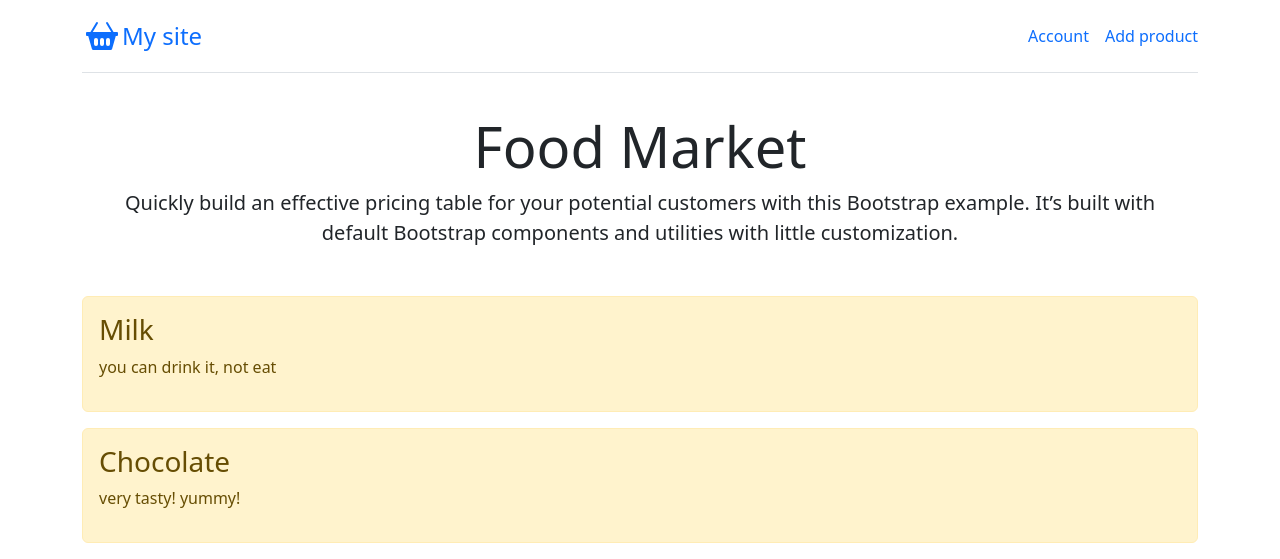
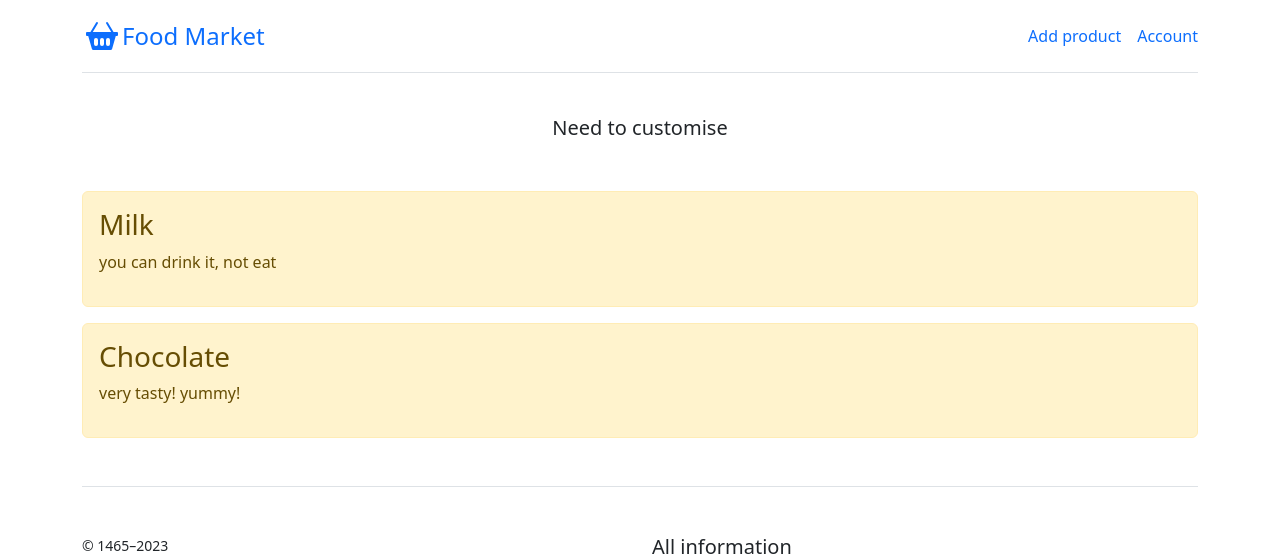
Before and after one commit to 1acrimosa/Django-Project-1, a Django app: page / in a window 1280 px wide. Shown: the top 559 px of the page. Run offline with Django 4.2, Linux system fonts and the light colour scheme; data comes from the database, SQL or seed files in the repository.

Commit message:
base model changed

```diff
--- a/main/templates/main/base.html
+++ b/main/templates/main/base.html
@@ -17,18 +17,18 @@
         <svg xmlns="http://www.w3.org/2000/svg" width="40" height="32" fill="currentColor" class="bi bi-basket2-fill" viewBox="0 0 16 16">
             <path d="M5.929 1.757a.5.5 0 1 0-.858-.514L2.217 6H.5a.5.5 0 0 0-.5.5v1a.5.5 0 0 0 .5.5h.623l1.844 6.456A.75.75 0 0 0 3.69 15h8.622a.75.75 0 0 0 .722-.544L14.877 8h.623a.5.5 0 0 0 .5-.5v-1a.5.5 0 0 0-.5-.5h-1.717L10.93 1.243a.5.5 0 1 0-.858.514L12.617 6H3.383L5.93 1.757zM4 10a1 1 0 0 1 2 0v2a1 1 0 1 1-2 0v-2zm3 0a1 1 0 0 1 2 0v2a1 1 0 1 1-2 0v-2zm4-1a1 1 0 0 1 1 1v2a1 1 0 1 1-2 0v-2a1 1 0 0 1 1-1z"/>
         </svg>
-        <span class="fs-4">My site</span>
+        <span class="fs-4">Food Market</span>
       </a>
 
       <nav class="d-inline-flex mt-2 mt-md-0 ms-md-auto">
-        <a class="me-3 py-2 link-body-emphasis text-decoration-none" href="#">Account</a>
-        <a class="py-2 link-body-emphasis text-decoration-none" href="#">Add product</a>
+        <a class="me-3 py-2 link-body-emphasis text-decoration-none" href="#">Add product</a>
+        <a class="py-2 link-body-emphasis text-decoration-none" href="#">Account</a>
       </nav>
     </div>
 
     <div class="pricing-header p-3 pb-md-4 mx-auto text-center">
-      <h1 class="display-4 fw-normal text-body-emphasis">Food Market</h1>
-      <p class="fs-5 text-body-secondary">Quickly build an effective pricing table for your potential customers with this Bootstrap example. It’s built with default Bootstrap components and utilities with little customization.</p>
+{#      <h1 class="display-4 fw-normal text-body-emphasis">Food Market</h1>#}
+      <p class="fs-5 text-body-secondary">Need to customise</p>
     </div>
   </header>
 
@@ -52,8 +52,5 @@
     </div>
   </footer>
 </div>
-
-{% block content %}{% endblock %}
-
 </body>
 </html>
```
